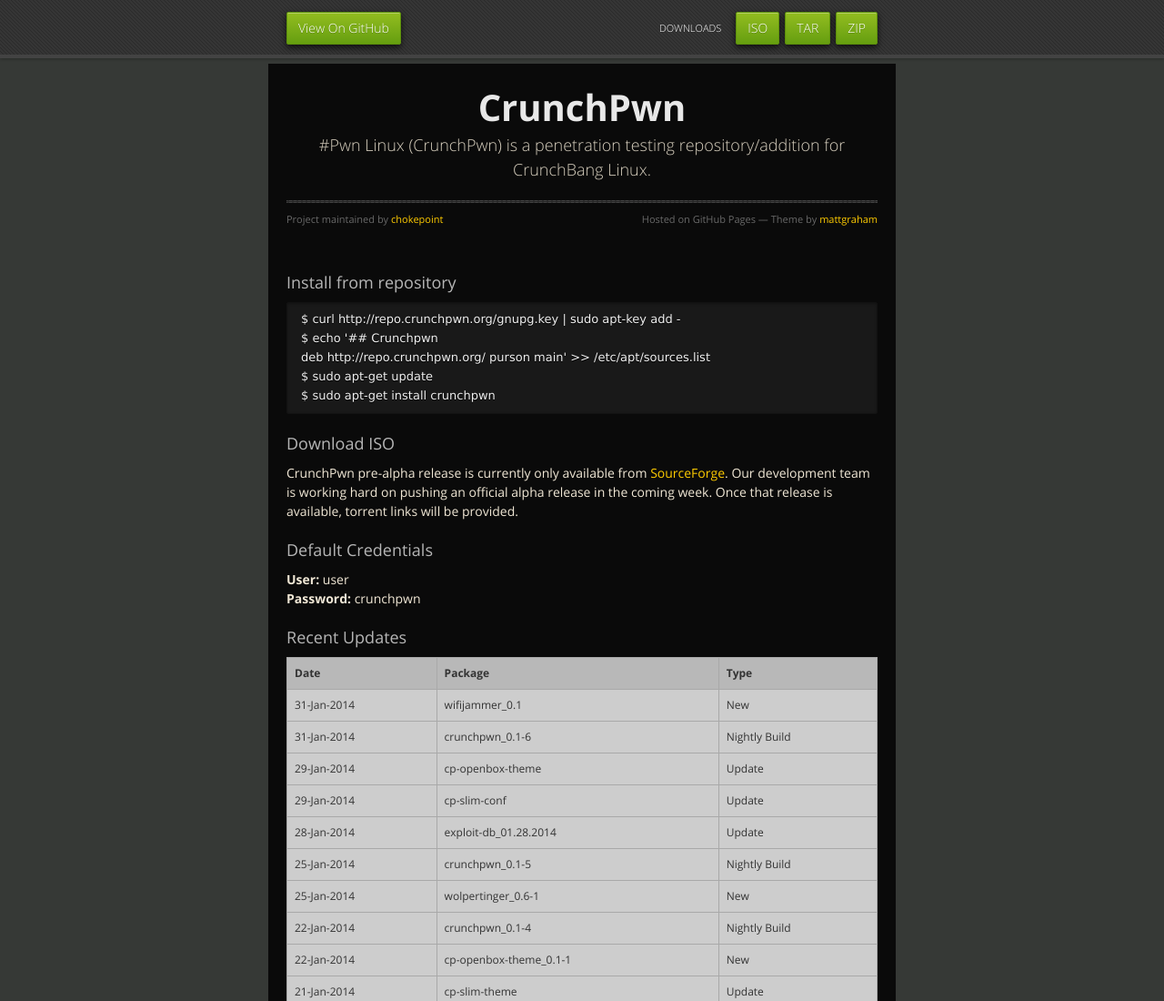
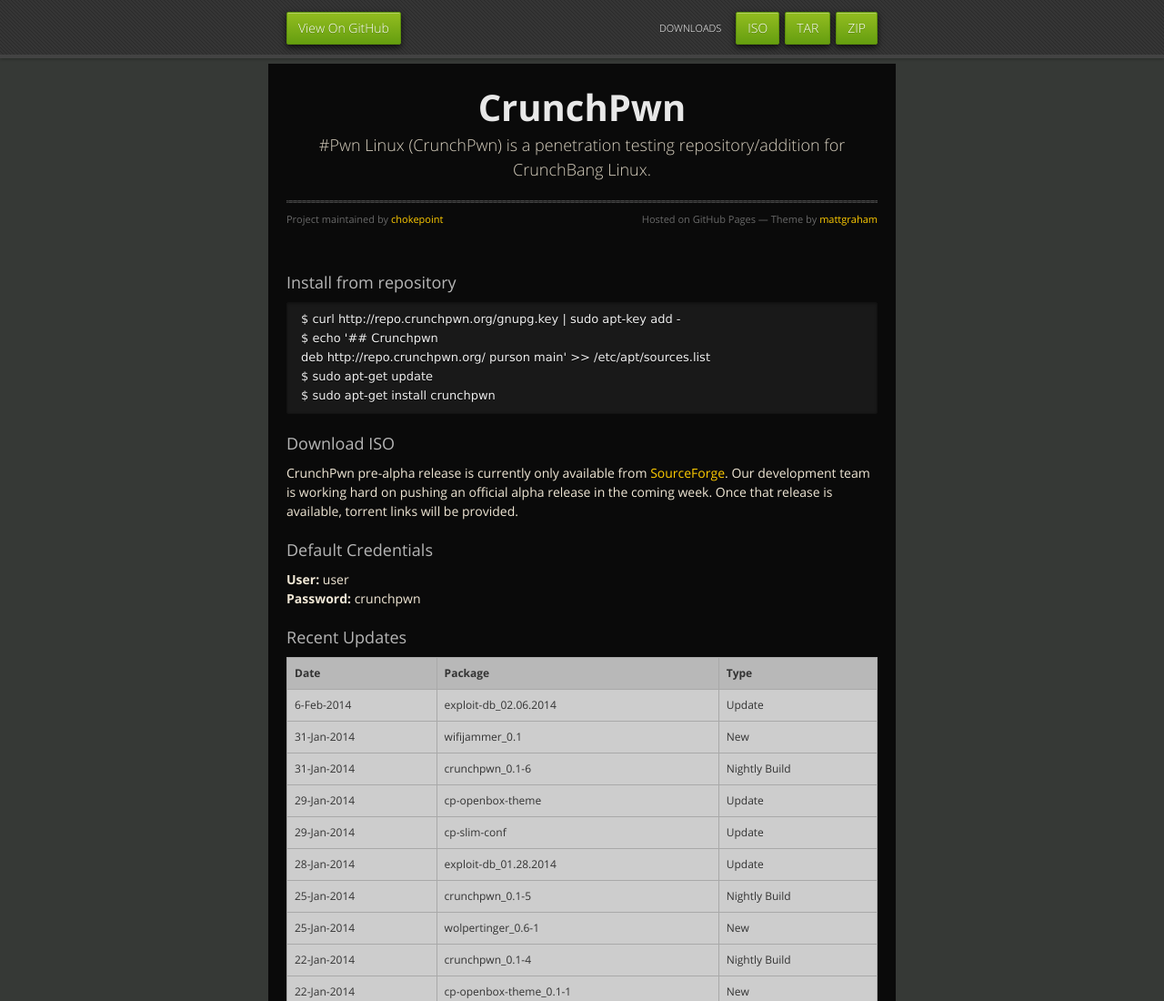
Before and after one commit to chokepoint/chokepoint.github.io, a plain HTML site: page index.html in a window 1280 px wide. Shown: the top 1100 px of the page at 91% size. Drawn offline with nearby package versions, Linux system fonts and the light colour scheme.

Commit message:
package updates

```diff
--- a/index.html
+++ b/index.html
@@ -71,6 +71,7 @@ $ sudo apt-get install crunchpwn
 <h3>Recent Updates</h3>
 <table class="tftable" border="1">
 <tr><th><strong>Date</strong></th><th><strong>Package</strong></th><th><strong>Type</strong></th></tr>
+<tr><td>6-Feb-2014</td><td>exploit-db_02.06.2014</td><td>Update</td></tr>
 <tr><td>31-Jan-2014</td><td>wifijammer_0.1</td><td>New</td></tr>
 <tr><td>31-Jan-2014</td><td>crunchpwn_0.1-6</td><td>Nightly Build</td></td></tr>
 <tr><td>29-Jan-2014</td><td>cp-openbox-theme</td></td><td>Update</td></td></tr>
```
